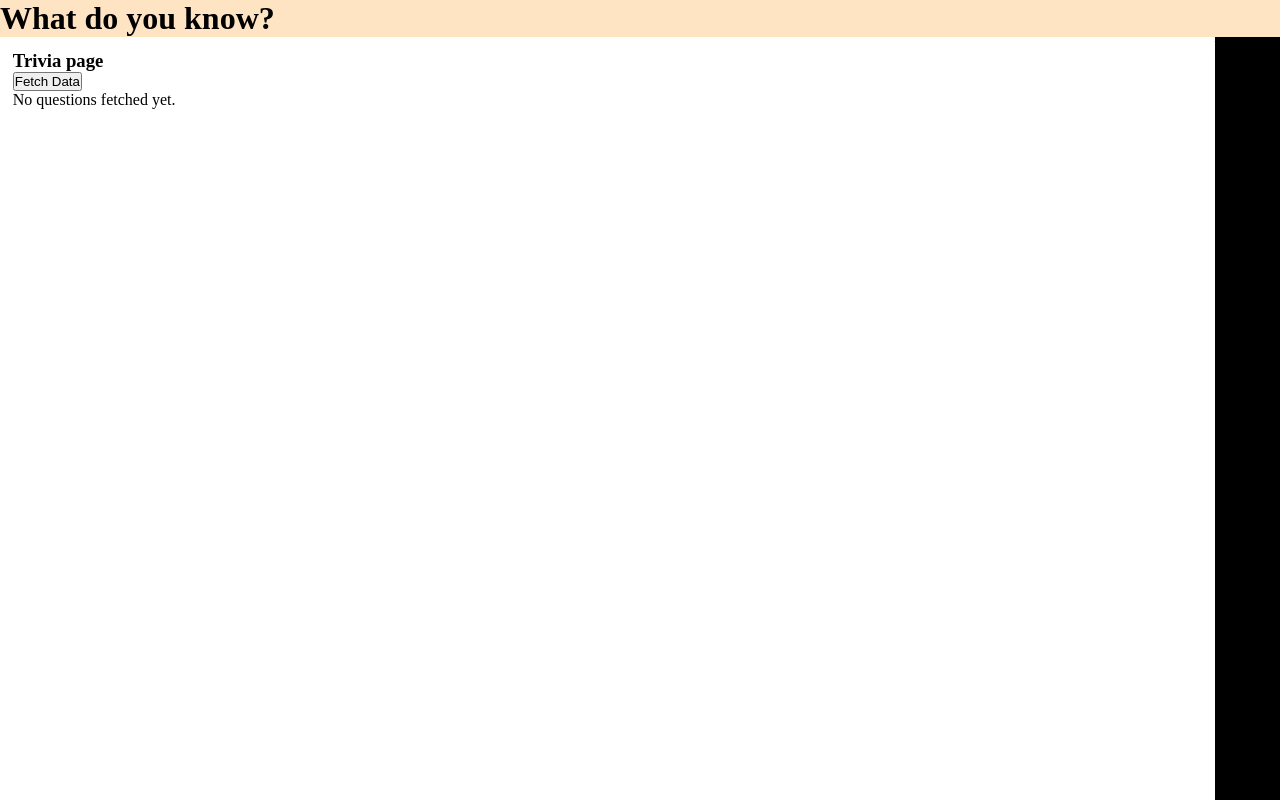
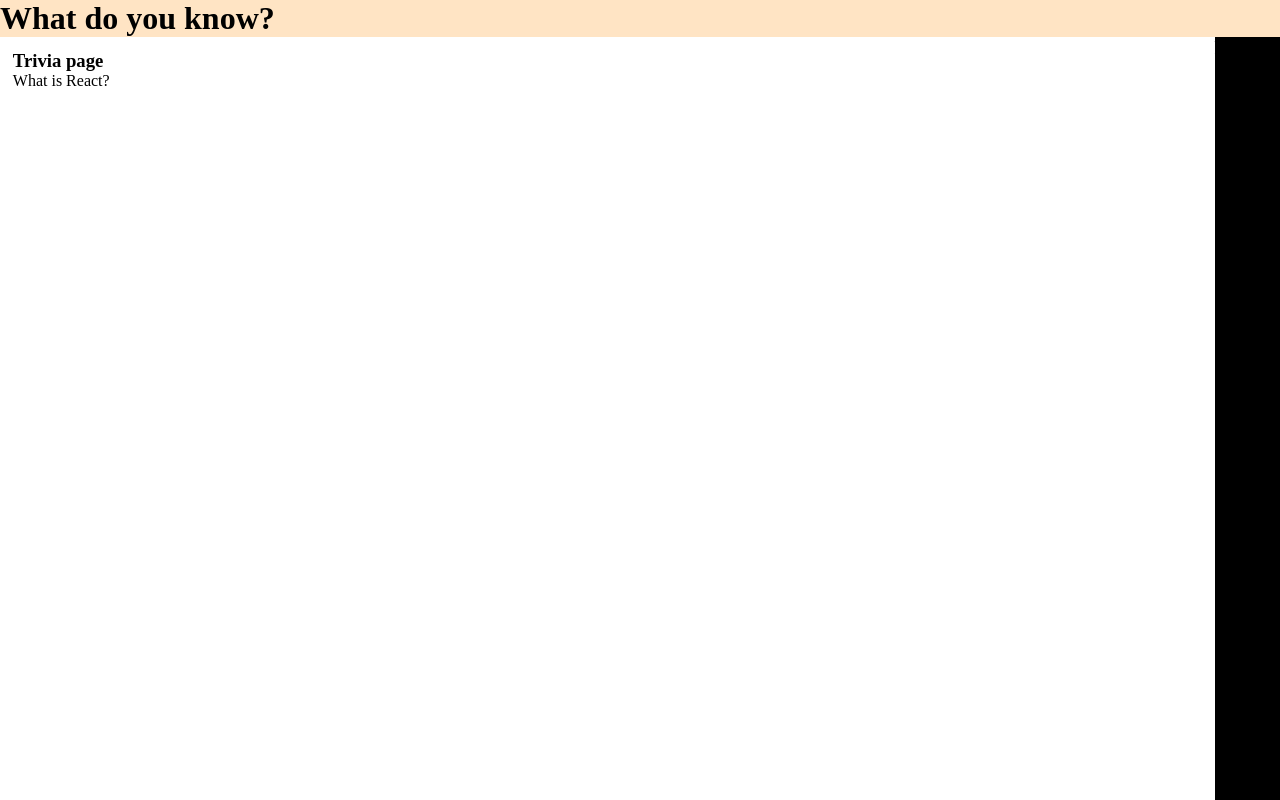
Before and after one commit to Noccis/quiz-game, a React (Vite) app: page / in a window 1280 px wide. Shown: the top 800 px of the page. Built offline with nearby package versions, Linux system fonts and the light colour scheme.

Commit message:
Created context that can be used in all of TriviaContainer

```diff
--- a/src/App.jsx
+++ b/src/App.jsx
@@ -3,15 +3,18 @@ import Header from './components/Header'
 import PlayerSection from './components/PlayerSection'
 import HomePage from './pages/HomePage'
 import TriviaPage from './pages/TriviaPage'
+import { QuestionProvider } from './context/QuestionContext';
 
 function App() {
   return (
     <div id='main-container'>
       <Header />
       <div id='quiz-container'>
+        <QuestionProvider>
         <TriviaPage />
         {/* <HomePage /> */}
         <PlayerSection />
+        </QuestionProvider>
       </div>
     </div>
   )
--- /dev/null
+++ b/src/context/QuestionContext.jsx
@@ -0,0 +1,16 @@
+import React, { createContext, useState, useContext } from 'react';
+
+const QuestionContext = createContext();
+
+export const QuestionProvider = ({ children }) => {
+  const [questions, setQuestions] = useState(["What is React?", "What is JavaScript?", "What is HTML?"]);
+
+  return (
+    <QuestionContext.Provider value={{ questions, setQuestions }}>
+      {children}
+    </QuestionContext.Provider>
+  );
+};
+
+// Custom hook to use the QuestionContext
+export const useQuestions = () => useContext(QuestionContext);
--- a/src/pages/TriviaPage.jsx
+++ b/src/pages/TriviaPage.jsx
@@ -1,31 +1,21 @@
 import React, { useEffect, useState } from "react";
 import { StyledTriviaPage } from "../components/styled/TriviaPage.styled";
+import { useQuestions } from '../context/QuestionContext';
 
 const TriviaPage = () => {
-  const BASE_URL =
-    "https://opentdb.com/api.php?amount=10&category=20&difficulty=easy&encode=base64";
-  const [questions, setQuestions] = useState([]);
+
+  const { questions, setQuestions } = useQuestions();
 
   useEffect(() => {
     console.log("Use EFfect running");
   }, []);
 
-  const fetchQuestions = async () => {
-    try {
-      const responce = await fetch(BASE_URL);
-      const data = await responce.json();
-      const results = data.results;
-      setQuestions(results);
-    } catch (e) {
-      console.log("ERROR:" + e);
-    }
-  };
+
   return (
     <StyledTriviaPage>
       <h3>Trivia page</h3>
-      <button onClick={fetchQuestions}>Fetch Data</button>
       {questions.length > 0 ? (
-        <p>{atob(questions[0].question)}</p>
+        <p>{questions[0]}</p>
       ) : (
         <p>No questions fetched yet.</p>
       )}
```
Also changed, not shown: src/data/api.js (added, +16 -0 lines).
